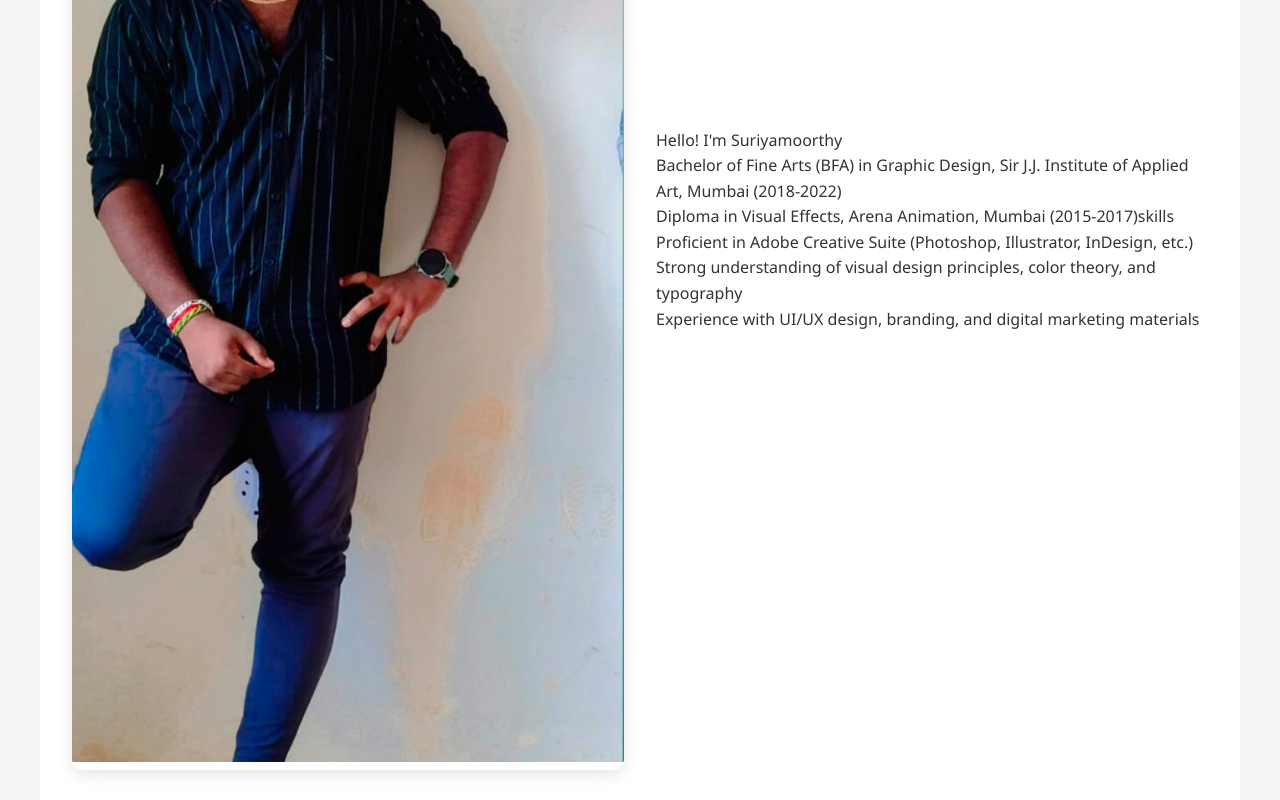
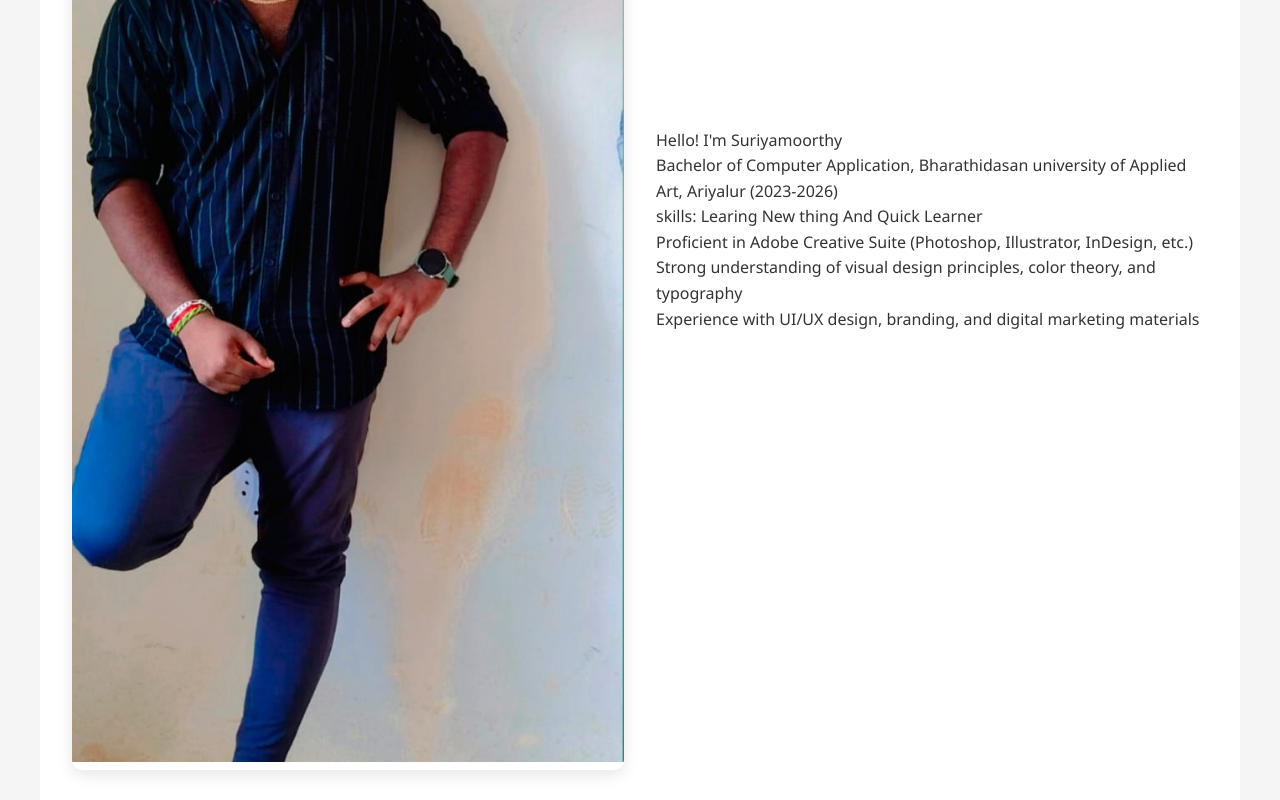
Before and after one commit to Surya46118/digital-portfolio, a plain HTML site: page index.html in a window 1280 px wide. Shown: the part 1302-2102 px from the top of the page. Drawn offline with Linux system fonts and the light colour scheme.

Commit message:
Update index.html

```diff
--- a/index.html
+++ b/index.html
@@ -649,8 +649,8 @@
             </div>
             <div class="about-content">
                 <p>Hello! I'm Suriyamoorthy
-                    <p>Bachelor of Fine Arts (BFA) in Graphic Design, Sir J.J. Institute of Applied Art, Mumbai (2018-2022)</p>
-                    </p>Diploma in Visual Effects, Arena Animation, Mumbai (2015-2017)skills</p>
+                    <p>Bachelor of Computer Application, Bharathidasan university of Applied Art, Ariyalur (2023-2026)</p>
+                    </p>skills: Learing New thing And Quick Learner </p>
                     <p>Proficient in Adobe Creative Suite (Photoshop, Illustrator, InDesign, etc.)</p>
                     <p>Strong understanding of visual design principles, color theory, and typography</p>
                     <p> Experience with UI/UX design, branding, and digital marketing materials</p>
```
